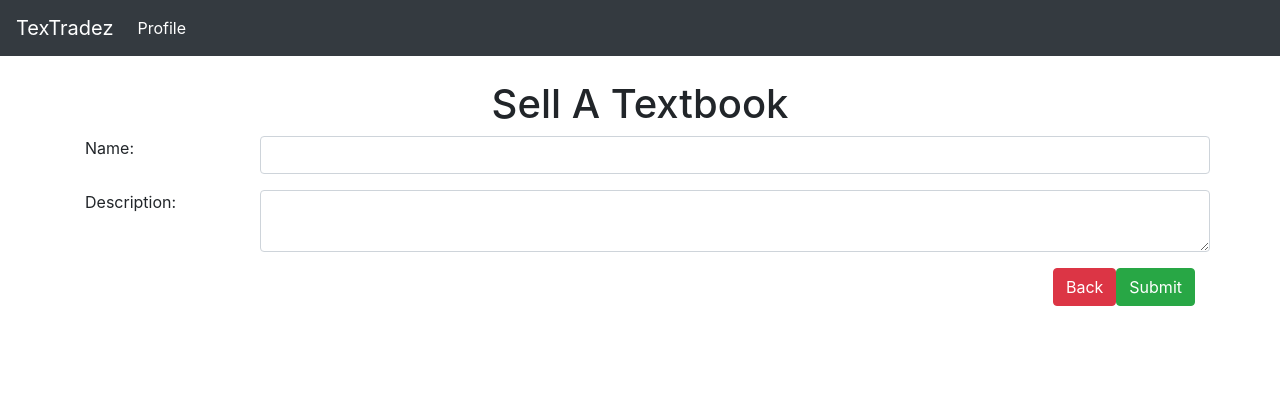
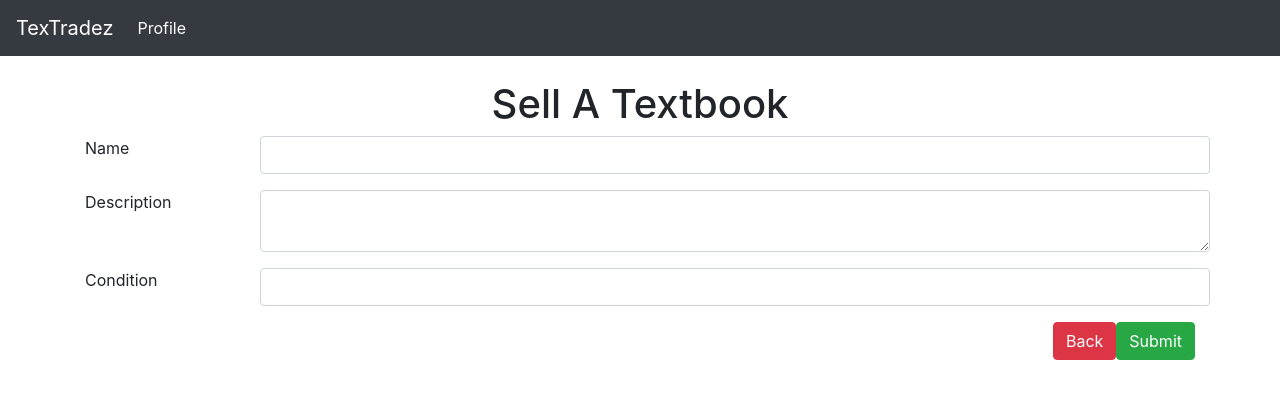
Before and after one commit to Spark-Group-Team-2018/Textbook-Problemo, an Angular app: page /create-textbook in a window 1280 px wide. Shown: the top 398 px of the page. Built offline with nearby package versions, Linux system fonts and the light colour scheme.

Commit message:
Add condition section

```diff
--- a/src/app/textbook-creation-page/textbook-creation-page.component.html
+++ b/src/app/textbook-creation-page/textbook-creation-page.component.html
@@ -5,13 +5,18 @@
   <form name = "create-textbook-form" class="container">
 
       <div class = "form-group row">
-        <label class="col-sm-2">Name: </label>
+        <label class="col-sm-2">Name</label>
         <input [(ngModel)] = "new_textbook.name" class = "form-control col-sm-10" name = "textbook-name"/>
       </div>
 
       <div class = "form-group row">
-        <label class="col-sm-2">Description:</label>
+        <label class="col-sm-2">Description</label>
         <textarea [(ngModel)] = "new_textbook.description" class = "form-control col-sm-10" name = "textbook-description"></textarea>
+      </div>
+
+      <div class="form-group row">
+          <label class="col-sm-2" for="">Condition</label>
+          <input class="form-control col-sm-10" name="" type="text" value=""/>
       </div>
 
       <div class="text-right">
```
